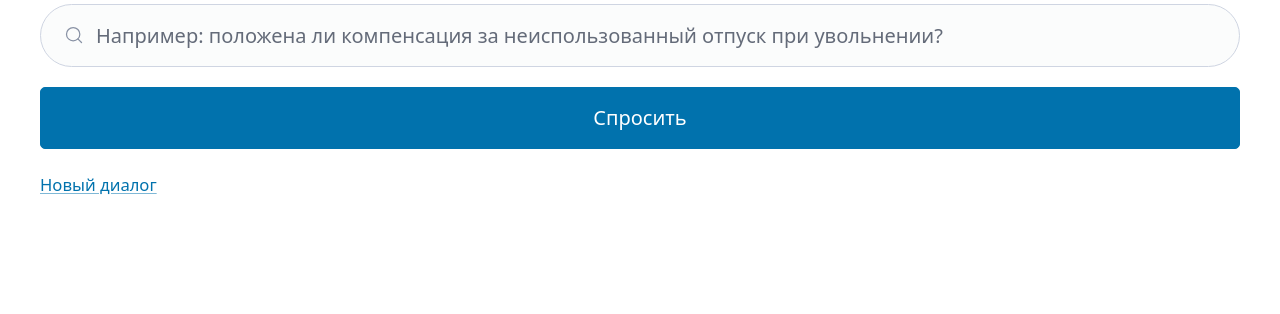
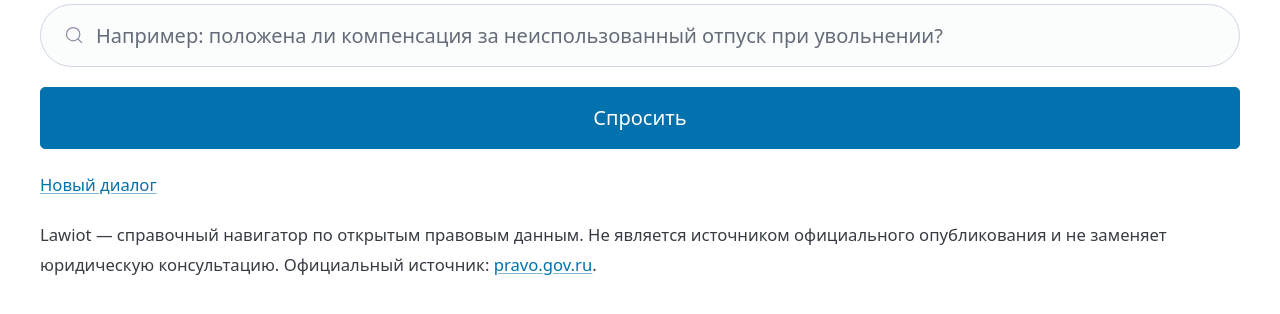
Before and after one commit to aiprocadm/Lawiot, a Django app: page /assistant/ in a window 1280 px wide. Shown: the part 303-617 px from the top of the page. Run offline with Django 5.2, Linux system fonts and the light colour scheme; the visitor is signed in with stand-in values (Sample User, id 1); some libraries are stand-ins or nearby versions.

Commit message:
feat(ui): глобальный дисклеймер в футере + стиль бейджа происхождения (КП-12)
Co-Authored-By: Claude Opus 4.8 <noreply@anthropic.com>

```diff
--- a/templates/base.html
+++ b/templates/base.html
@@ -18,6 +18,10 @@
   .status-in_force { background: #2e7d32; }
   .status-repealed { background: #c62828; }
   .status-not_in_force { background: #757575; }
+  .text-status-badge { display: inline-block; padding: 0.1rem 0.5rem;
+    border-radius: 0.4rem; font-size: 0.85em; }
+  .text-status-official { background: #e8f5e9; color: #1b5e20; }
+  .text-status-reconstruction { background: #fff3e0; color: #e65100; }
   .passport dt { font-weight: 600; }
   .link-button { background: none; border: none; padding: 0; color: #1565c0;
     font: inherit; font-size: 0.9em; cursor: pointer; text-decoration: underline; }
@@ -51,6 +55,14 @@
       </ul>
     </nav>
     {% block content %}{% endblock %}
+    <footer>
+      <small>
+        Lawiot — справочный навигатор по открытым правовым данным.
+        Не является источником официального опубликования и не заменяет
+        юридическую консультацию. Официальный источник:
+        <a href="http://pravo.gov.ru" rel="noopener" target="_blank">pravo.gov.ru</a>.
+      </small>
+    </footer>
   </main>
 </body>
 </html>
```
Also changed, not shown: documents/tests/test_legal_status.py (+12 -0 lines).
